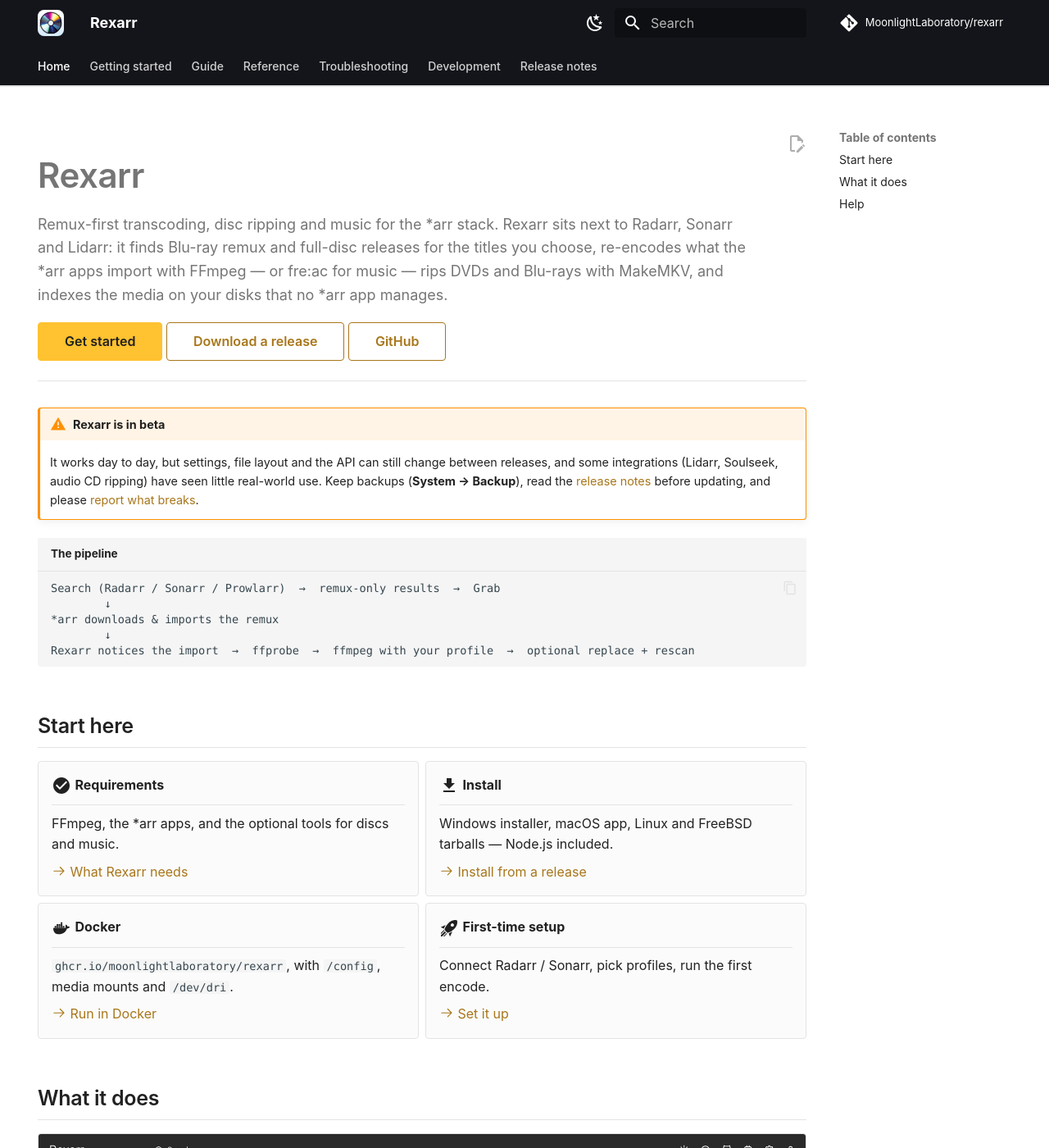
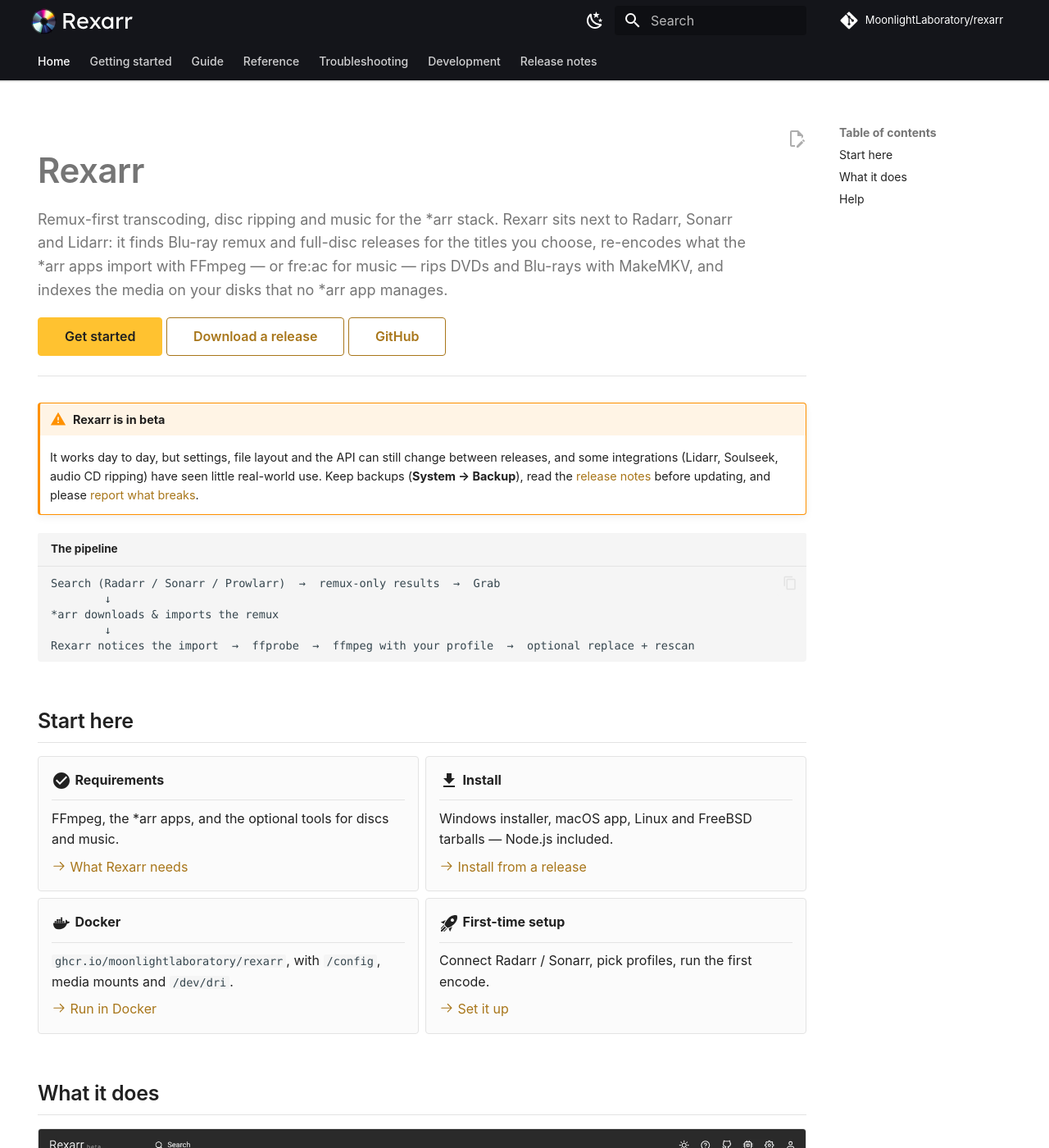
Before and after one commit to MoonlightLaboratory/rexarr, an MkDocs documentation site: the page built from docs/index.md, in a window 1280 px wide and 1400 px high. Shown: the whole window at 82% size. Built offline with MkDocs 1.6.1 and Material for MkDocs 9.7.7, drawn with Linux system fonts in a browser that asks for light colours; comment, search, counter and statistics services are not loaded.

Commit message:
Documentation: the new Rexarr wordmark as the site logo
- docs/assets/rexarr-wordmark.svg is the supplied logo, used in the header; the
  site name next to it is hidden so it does not read "Rexarr Rexarr".
- docs/assets/rexarr-icon.svg is the same artwork cropped to the disc, with the
  wordmark path removed, and serves as the favicon - still legible at 16px.
- Material hides the logo below 1220px, so it is shown there too, a size smaller,
  and fits next to the hamburger and search at 375px.
- The old assets/rexarr.svg copy of the app icon is gone.

```diff
--- a/docs/assets/extra.css
+++ b/docs/assets/extra.css
@@ -51,10 +51,30 @@
 .md-header {
   box-shadow: 0 1px 0 var(--rx-border);
 }
+/* The logo is a wordmark, so the site name next to it would read "Rexarr Rexarr". */
+.md-header__button.md-logo {
+  padding: 0.2rem 0.4rem 0.2rem 0;
+}
 .md-header__button.md-logo img,
 .md-header__button.md-logo svg {
-  height: 1.6rem;
-  width: 1.6rem;
+  height: 1.7rem;
+  width: auto;
+}
+.md-header__title .md-header__topic:first-child .md-ellipsis {
+  display: none;
+}
+/* Material hides the logo below 1220px and shows the site name instead; the
+   wordmark is the branding, so show it there too, a little smaller. */
+@media screen and (max-width: 76.1875em) {
+  .md-header__button.md-logo {
+    display: block;
+    padding: 0.2rem 0.2rem 0.2rem 0;
+  }
+  .md-header__button.md-logo img,
+  .md-header__button.md-logo svg {
+    height: 1.4rem;
+    width: auto;
+  }
 }
 .md-tabs {
   background-color: var(--md-primary-fg-color);
--- a/mkdocs.yml
+++ b/mkdocs.yml
@@ -18,8 +18,8 @@
   name: material
   # System fonts: no render-blocking request to Google Fonts on every page load.
   font: false
-  logo: assets/rexarr.svg
-  favicon: assets/rexarr.svg
+  logo: assets/rexarr-wordmark.svg
+  favicon: assets/rexarr-icon.svg
   palette:
     - media: "(prefers-color-scheme: dark)"
       scheme: slate
```
Also changed, not shown: docs/assets/rexarr-icon.svg (added), docs/assets/rexarr-wordmark.svg (added), docs/assets/rexarr.svg (deleted).
